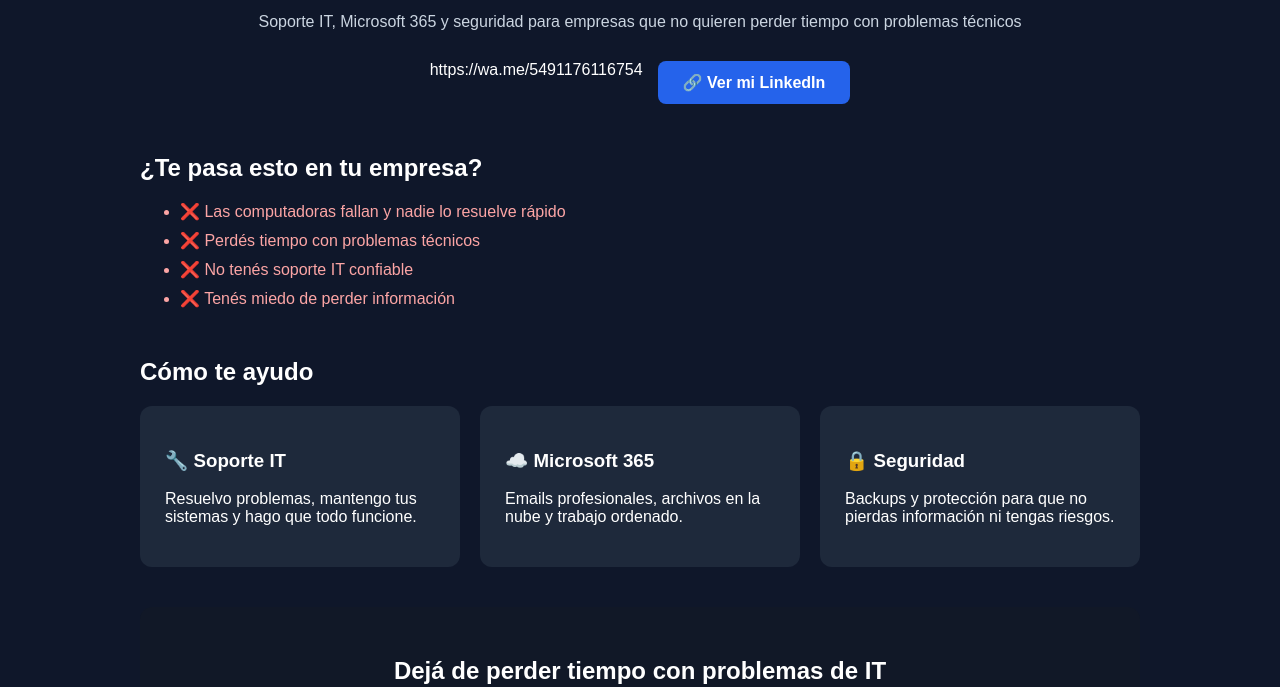
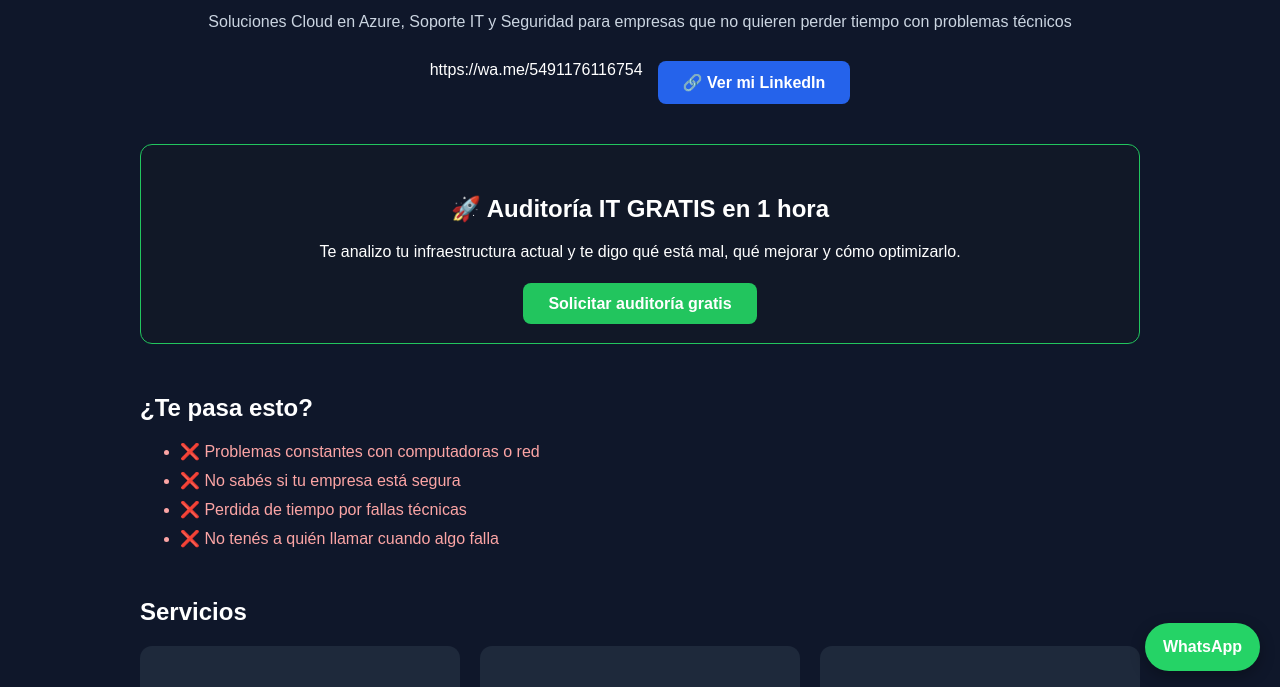
Before and after one commit to gbagnati2807/GB-IT, a plain HTML site: page index.html in a window 1280 px wide. Shown: the part 109-796 px from the top of the page. Drawn offline with Linux system fonts and the light colour scheme.

Commit message:
Update index.html

```diff
--- a/index.html
+++ b/index.html
@@ -12,7 +12,7 @@
     h1 { text-align:center; font-size:36px; margin-bottom:10px; }
     .subtitle { text-align:center; color:#cbd5e1; margin-bottom:30px; }
 
-    .cta { display:flex; justify-content:center; gap:15px; margin-bottom:40px; }
+    .cta { display:flex; justify-content:center; gap:15px; margin-bottom:40px; flex-wrap:wrap; }
 
     .btn {
       background:#22c55e;
@@ -45,10 +45,24 @@
       border-radius:12px;
       margin-top:40px;
       text-align:center;
+      border:1px solid #22c55e;
     }
 
     .contact { text-align:center; margin-top:50px; color:#cbd5e1; }
 
+    /* WhatsApp floating */
+    .wa-float {
+      position:fixed;
+      bottom:20px;
+      right:20px;
+      background:#25d366;
+      color:white;
+      padding:15px 18px;
+      border-radius:50px;
+      font-weight:bold;
+      text-decoration:none;
+      box-shadow:0 5px 15px rgba(0,0,0,0.3);
+    }
   </style>
 </head>
 
@@ -59,7 +73,7 @@
   <!-- HERO -->
   <h1>Bagnati IT Solutions</h1>
   <p class="subtitle">
-    Soporte IT, Microsoft 365 y seguridad para empresas que no quieren perder tiempo con problemas técnicos
+    Soluciones Cloud en Azure, Soporte IT y Seguridad para empresas que no quieren perder tiempo con problemas técnicos
   </p>
 
   <div class="cta">
@@ -70,35 +84,45 @@
     </a>
   </div>
 
+  <!-- AUDITORIA GRATIS -->
+  <div class="highlight">
+    <h2>🚀 Auditoría IT GRATIS en 1 hora</h2>
+    <p>Te analizo tu infraestructura actual y te digo qué está mal, qué mejorar y cómo optimizarlo.</p>
+    <br>
+    <a class="btn" href="https://wa.me/5491176116754" target="_blank">
+      Solicitar auditoría gratis
+    </a>
+  </div>
+
   <!-- PROBLEMAS -->
   <div class="section">
-    <h2>¿Te pasa esto en tu empresa?</h2>
+    <h2>¿Te pasa esto?</h2>
     <ul class="problems">
-      <li>❌ Las computadoras fallan y nadie lo resuelve rápido</li>
-      <li>❌ Perdés tiempo con problemas técnicos</li>
-      <li>❌ No tenés soporte IT confiable</li>
-      <li>❌ Tenés miedo de perder información</li>
+      <li>❌ Problemas constantes con computadoras o red</li>
+      <li>❌ No sabés si tu empresa está segura</li>
+      <li>❌ Perdida de tiempo por fallas técnicas</li>
+      <li>❌ No tenés a quién llamar cuando algo falla</li>
     </ul>
   </div>
 
   <!-- SERVICIOS -->
   <div class="section">
-    <h2>Cómo te ayudo</h2>
+    <h2>Servicios</h2>
     <div class="services">
 
       <div class="card">
-        <h3>🔧 Soporte IT</h3>
-        <p>Resuelvo problemas, mantengo tus sistemas y hago que todo funcione.</p>
+        <h3>☁️ Cloud Azure</h3>
+        <p>Migración a la nube, servidores y optimización en Microsoft Azure.</p>
       </div>
 
       <div class="card">
-        <h3>☁️ Microsoft 365</h3>
-        <p>Emails profesionales, archivos en la nube y trabajo ordenado.</p>
+        <h3>🔧 Soporte IT</h3>
+        <p>Resolución de problemas y mantenimiento para que todo funcione.</p>
       </div>
 
       <div class="card">
         <h3>🔒 Seguridad</h3>
-        <p>Backups y protección para que no pierdas información ni tengas riesgos.</p>
+        <p>Backups, protección y prevención de riesgos tecnológicos.</p>
       </div>
 
     </div>
@@ -107,7 +131,7 @@
   <!-- CTA FINAL -->
   <div class="highlight">
     <h2>Dejá de perder tiempo con problemas de IT</h2>
-    <p>Te doy una solución simple para que tu empresa funcione sin interrupciones.</p>
+    <p>Te doy una solución simple, segura y escalable.</p>
 
     <br>
 
@@ -125,5 +149,10 @@
 
 </div>
 
+<!-- BOTON FLOTANTE -->
+<a class="wa-float" href="https://wa.me/5491176116754" target="_blank">
+  WhatsApp
+</a>
+
 </body>
 </html>
```
